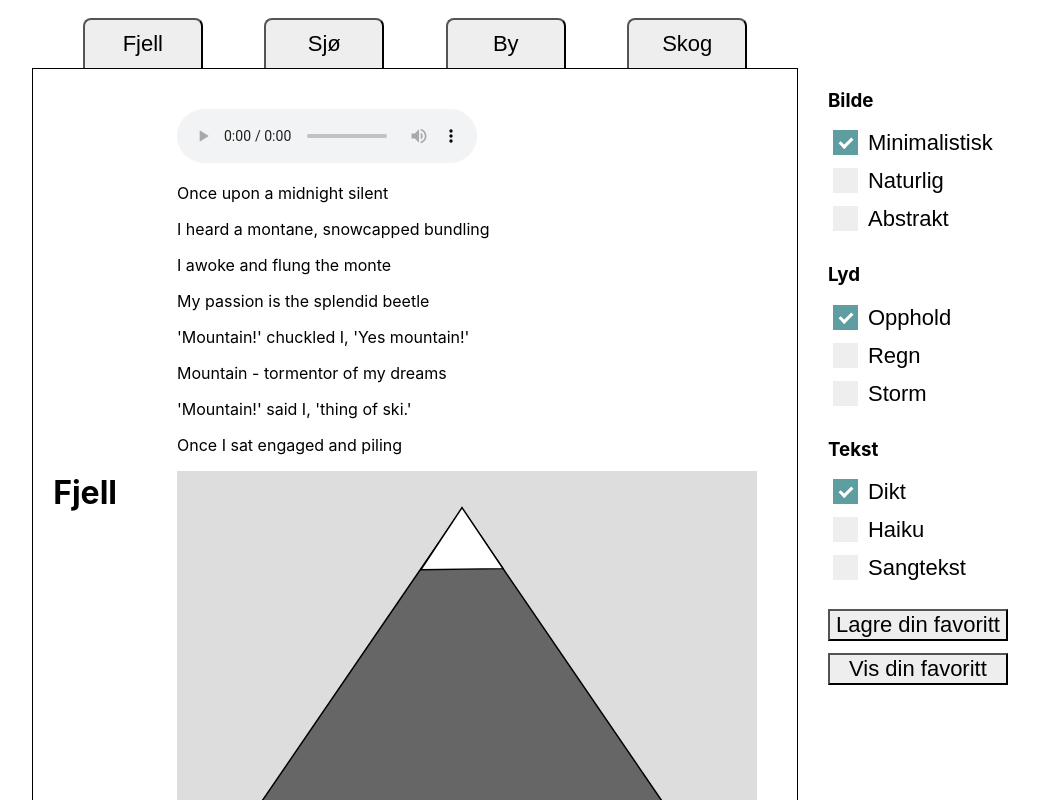
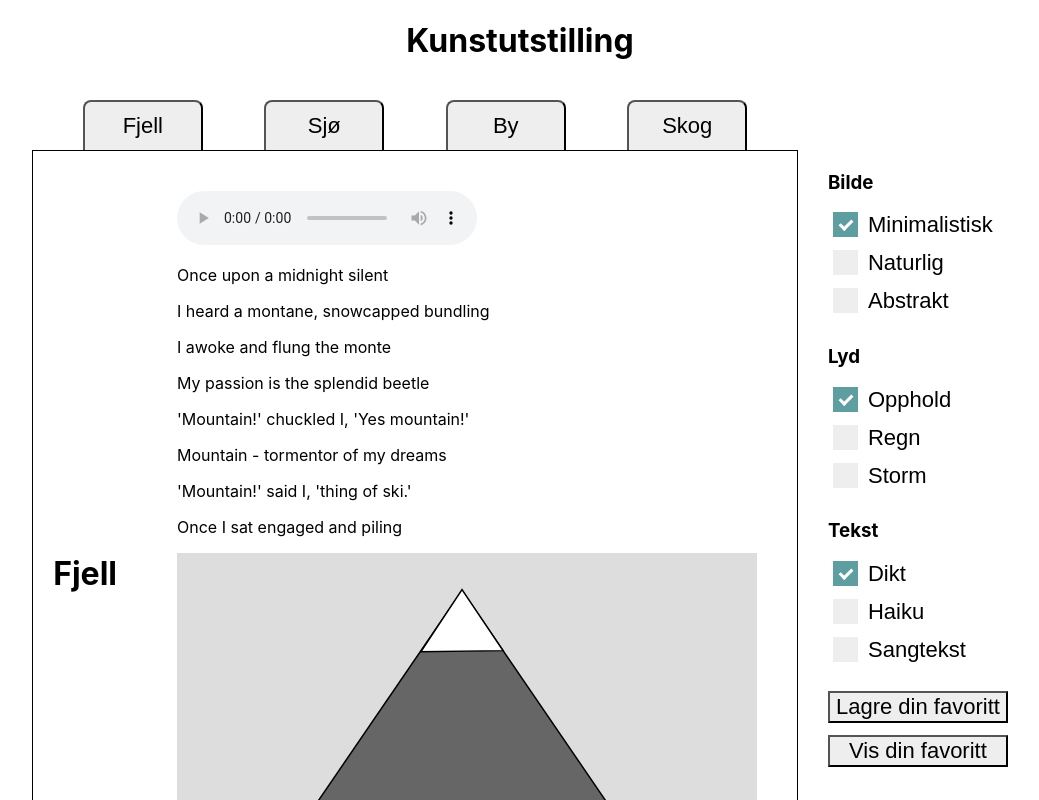
Before and after one commit to peders45/IT2810-prosjekt2, a React (Create React App) app in the folder prosjekt-2-app/: page / in a window 1280 px wide. Shown: the top 800 px of the page, without its empty margins (120-1159 px from the left). Built offline with nearby package versions, Linux system fonts and the light colour scheme; no server answers.

Commit message:
#11 Add missing header after merge

```diff
--- a/prosjekt-2-app/src/App.js
+++ b/prosjekt-2-app/src/App.js
@@ -1,5 +1,6 @@
 import React from 'react';
 import ReactDOM from 'react-dom';
+import HeaderSection from './components/atoms/HeaderSection/HeaderSection'
 import MainPage from './components/organisms/MainPage/MainPage';
 
 class App extends React.Component{
@@ -53,6 +54,7 @@ class App extends React.Component{
   render(){
   return (
     <div>
+      <HeaderSection />
       <MainPage
       mediaCategories={this.state.mediaCategories}
       category={this.state.category}
```
